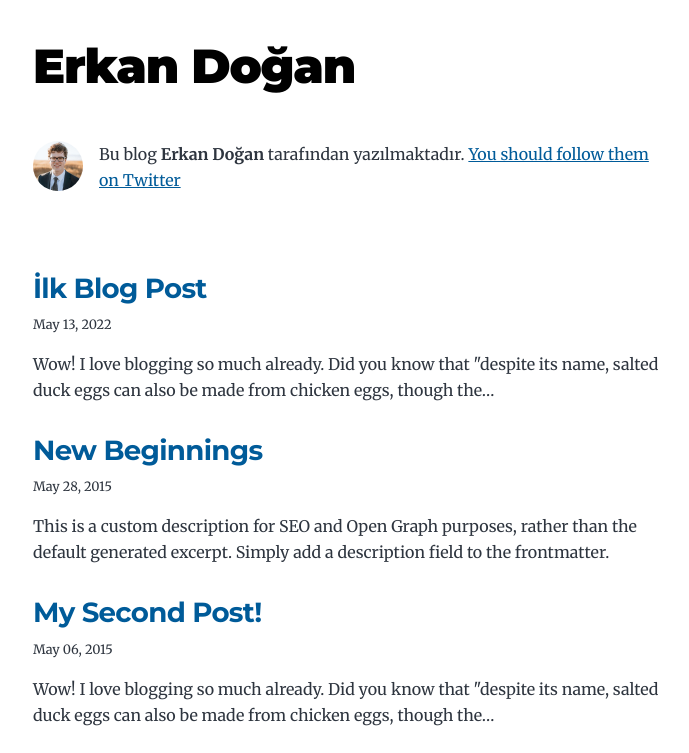
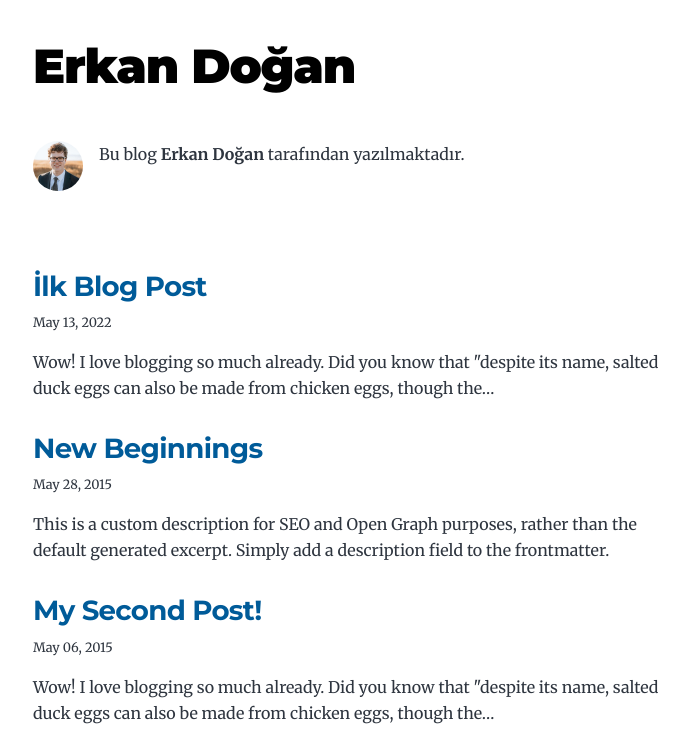
Before and after one commit to erkdgn/blog-gatsbyjs, a Gatsby site: page / in a window 1280 px wide. Shown: the top 753 px of the page, without its empty margins (291-980 px from the left). Built offline with nearby package versions, Linux system fonts and the light colour scheme; Gatsby itself is replaced by a stand-in of ours.

Commit message:
bio edit

```diff
--- a/src/components/bio.js
+++ b/src/components/bio.js
@@ -45,10 +45,6 @@ const Bio = () => {
       {author?.name && (
         <p>
           Bu blog <strong>{author.name}</strong> {author?.summary || null}
-          {` `}
-          <a href={`https://twitter.com/${social?.twitter || ``}`}>
-            You should follow them on Twitter
-          </a>
         </p>
       )}
     </div>
```
